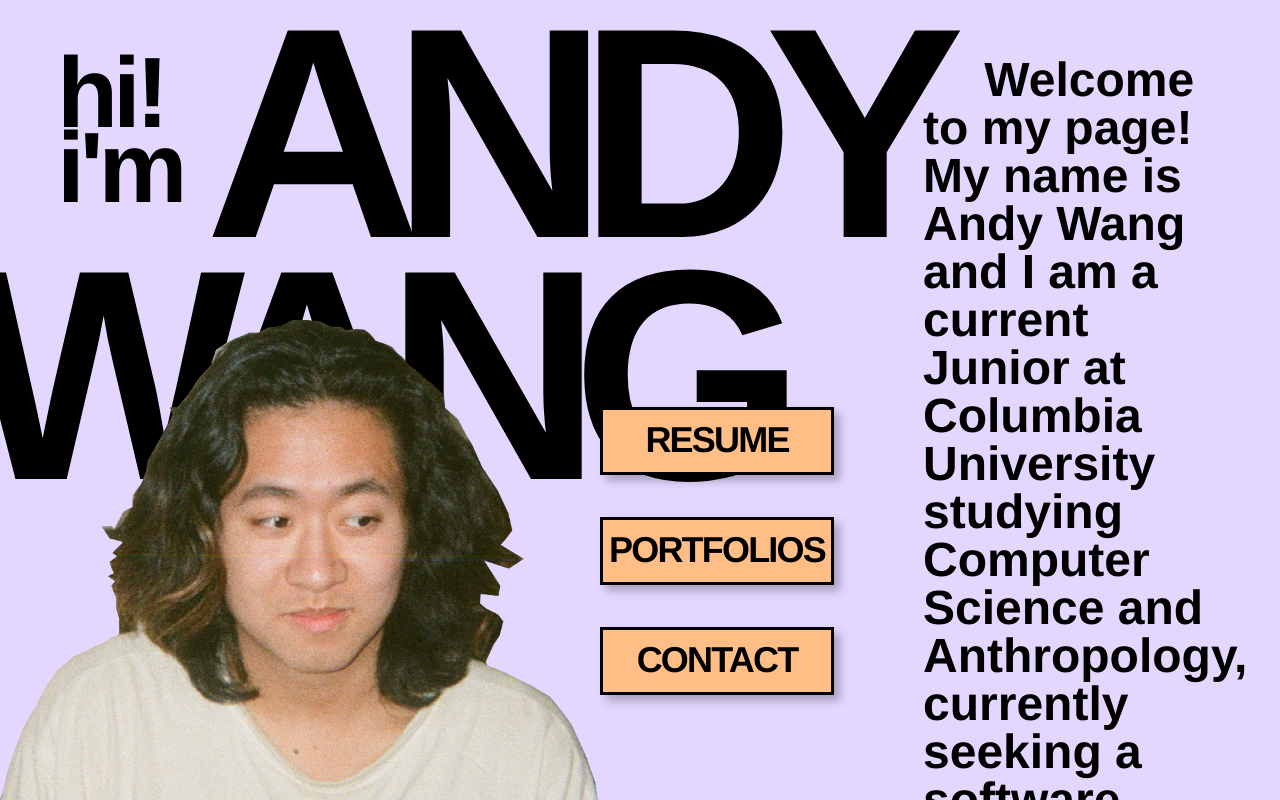
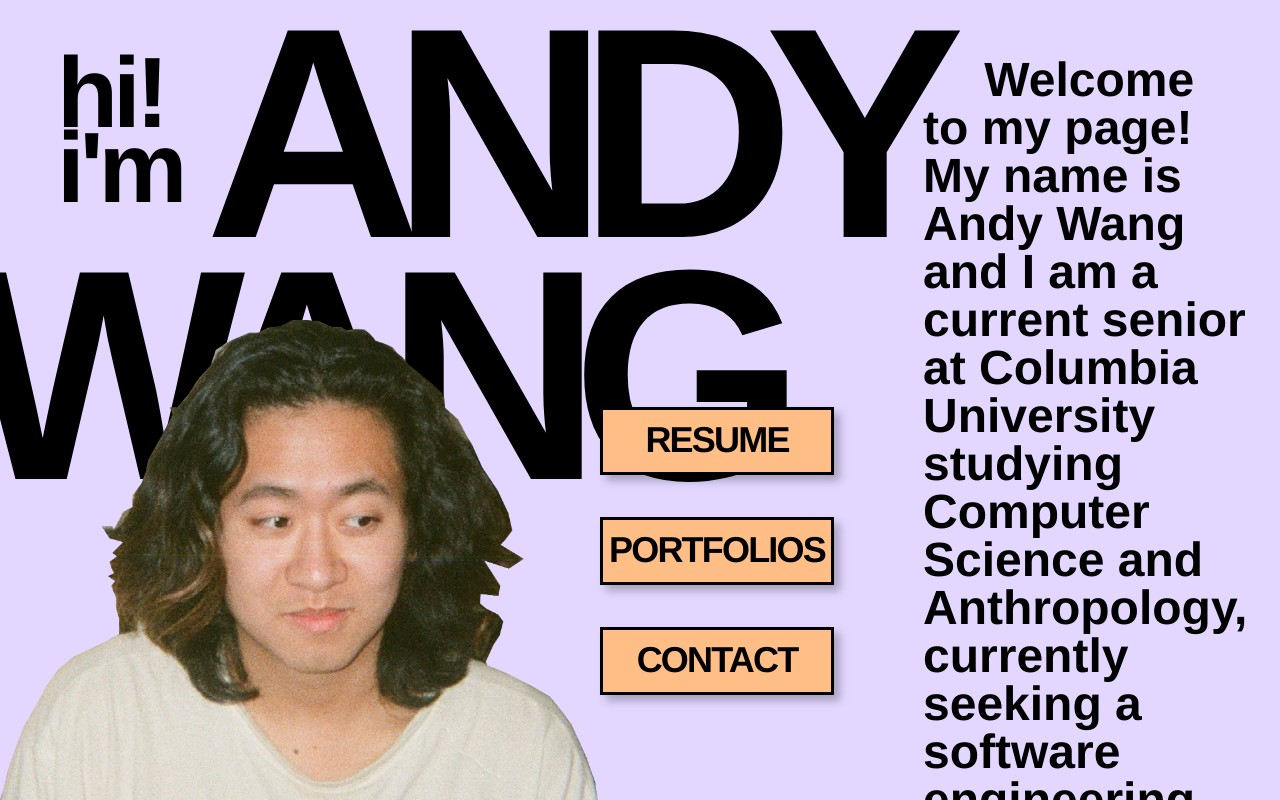
Before and after one commit to andyjwang19/PersonalSite, a React (Create React App) app: page / in a window 1280 px wide. Shown: the top 800 px of the page. Built offline with nearby package versions, Linux system fonts and the light colour scheme.

Commit message:
cleaned for 2024

```diff
--- a/package.json
+++ b/package.json
@@ -51,6 +51,7 @@
     "devDependencies": {
         "@types/express": "~4.17.17",
         "autoprefixer": "~10.4.13",
+        "babel-preset-stage-0": "~6.24.1",
         "gh-pages": "~4.0.0",
         "nodemon": "~2.0.22",
         "postcss": "~8.4.20",
--- a/src/Header.tsx
+++ b/src/Header.tsx
@@ -80,14 +80,14 @@
                         </div>
                     ) : null}
                 </div>
-                <Link
+                {/* <Link
                     className="flex h-full items-center font-sans text-[32px] font-bold"
                     to="/blog"
                 >
                     <div className="border-r border-black pl-[20px] pr-[20px] pt-[15px] pb-[15px] ">
                         BLOG
                     </div>
-                </Link>
+                </Link> */}
                 <Link
                     className="flex h-full items-center font-sans text-[32px] font-bold"
                     to="/contact"
--- a/src/assets/index.tsx
+++ b/src/assets/index.tsx
@@ -1,6 +1,7 @@
 import andy from './andy.png';
 import hotspotDesign from './hotspotDesign.png';
 import resume_23 from './resume_23.png';
+import resume_24 from './wang_resume_24.png';
 import lnyposter from './lnyposter.png';
 import gotmilk from './gotmilk.png';
 import portfoliozine from './portfoliozine.png';
@@ -22,7 +23,7 @@
 export default new Map([
     ['andy', andy],
     ['hotspotDesign', hotspotDesign],
-    ['resume', resume_23],
+    ['resume', resume_24],
     ['lnyposter', lnyposter],
     ['gotmilk', gotmilk],
     ['portfoliozine', portfoliozine],
--- a/src/pages/Resume.tsx
+++ b/src/pages/Resume.tsx
@@ -49,7 +49,7 @@
                 <img className="mr-10 w-[750px]" src={images.get('resume')}></img>
                 <a
                     className="mt-6 h-[50px] w-[230px] bg-header-orange pt-1 text-center font-sans text-4xl font-bold tracking-tighter text-black drop-shadow-heavy"
-                    href="https://github.com/andyjwang19/Resume/blob/main/wang_23_resume.pdf"
+                    href="https://github.com/andyjwang19/Resume/blob/main/wang_resume_24.pdf"
                     target="_blank"
                     rel="noreferrer"
                 >
--- a/src/pages/Splash.tsx
+++ b/src/pages/Splash.tsx
@@ -99,21 +99,22 @@
             >
                 <div className="fixed z-10 h-16 w-full bg-gradient-to-b from-background-lavender to-transparent"></div>
                 <p className="mt-[56px] mr-[40px] mb-12 font-sans text-5xl font-semibold">
-                    &emsp; Welcome to my page! My name is Andy Wang and I am a current Junior at
+                    &emsp; Welcome to my page! My name is Andy Wang and I am a current senior at
                     Columbia University studying Computer Science and Anthropology, currently
-                    seeking a software engineering internship for the Summer of 2023. My academic
+                    seeking a software engineering internship for the Summer of 2024. My academic
                     interests include design, human cultures, architecture, and frontend
                     development. <br />
-                    <br /> I’ve worked at IBM Red Hat, a wonderful startup called The Vendry, and
-                    the Humans-and-Autonomy lab at Duke University. I’ve gained a lot of experience
-                    in frontend and full-stack programming, including React, building a CICD
-                    pipeline, and writing APIs. <br />
+                    <br /> I’ve worked at IBM Red Hat, a wonderful startup called The Vendry, a
+                    agile startup team at Shade, and the Humans-and-Autonomy lab at Duke University.
+                    I’ve gained a lot of experience in frontend and full-stack programming,
+                    including React, building a CICD pipeline, and writing APIs. <br />
                     <br />
                     In my free time, I work as a freelance bartender with the Columbia Bartending
-                    Agency and as the Recruiting Director of WKCR Radio. I am a member of the Design
-                    team for RATROCK, the Arts Magazine at Columbia, as well as the Design director
-                    for the Music Industry at Columbia Club. I also spend a day each weekend working
-                    as a Sous Chef for Baci, a Supper Club started by students, for students.
+                    Agency and as the Recruiting Director of WKCR Radio. I work on graphic design
+                    for RATROCK, the Arts Magazine at Columbia, as well as act as the Design
+                    director for the Music Industry at Columbia Club. I also spend a day each
+                    weekend working as a Sous Chef for Baci, a Supper Club started by students, for
+                    students.
                 </p>
             </div>
         </div>
```
Also changed, not shown: src/assets/wang_resume_24.png (added), 1 other file (tests, documents, lock files or other folders).
